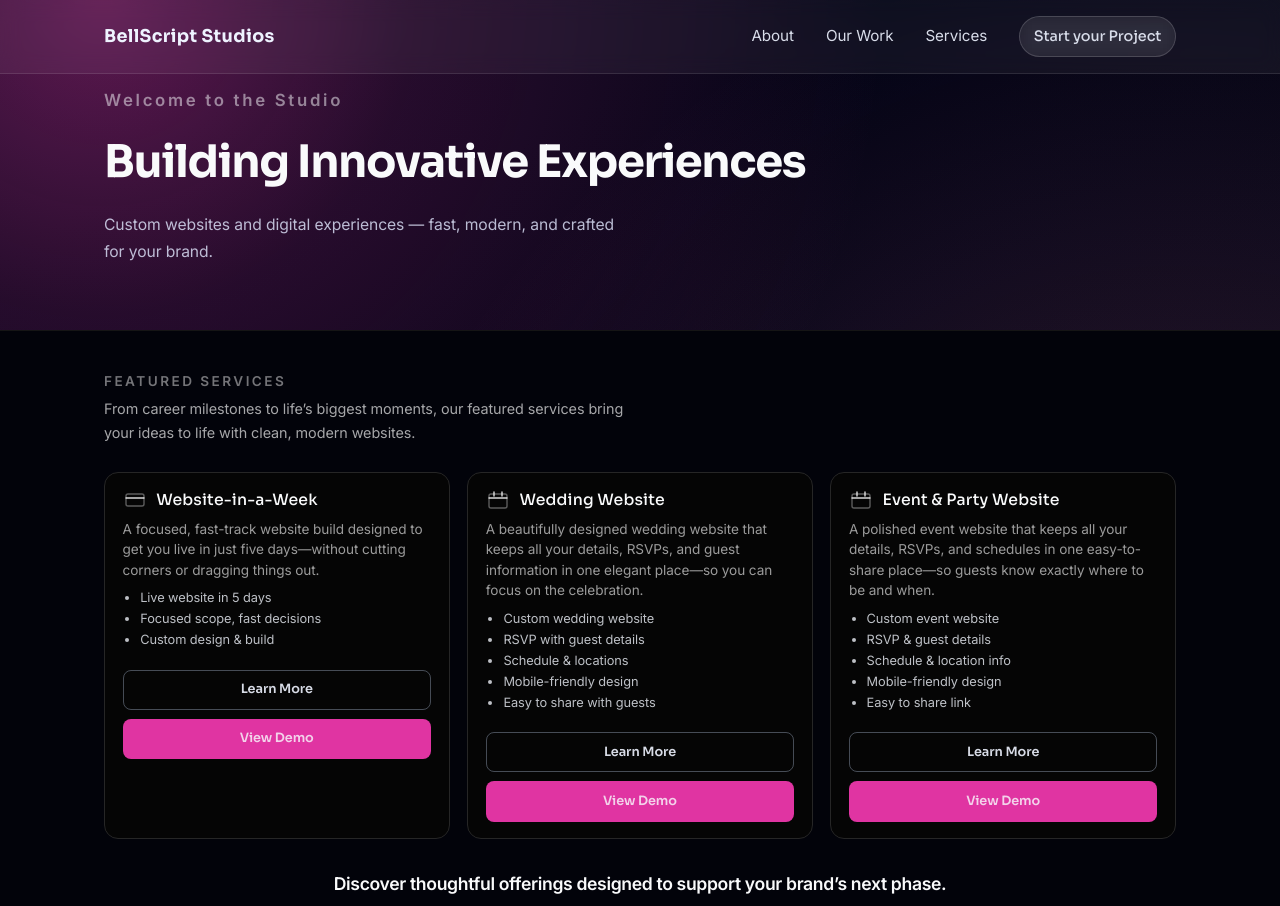
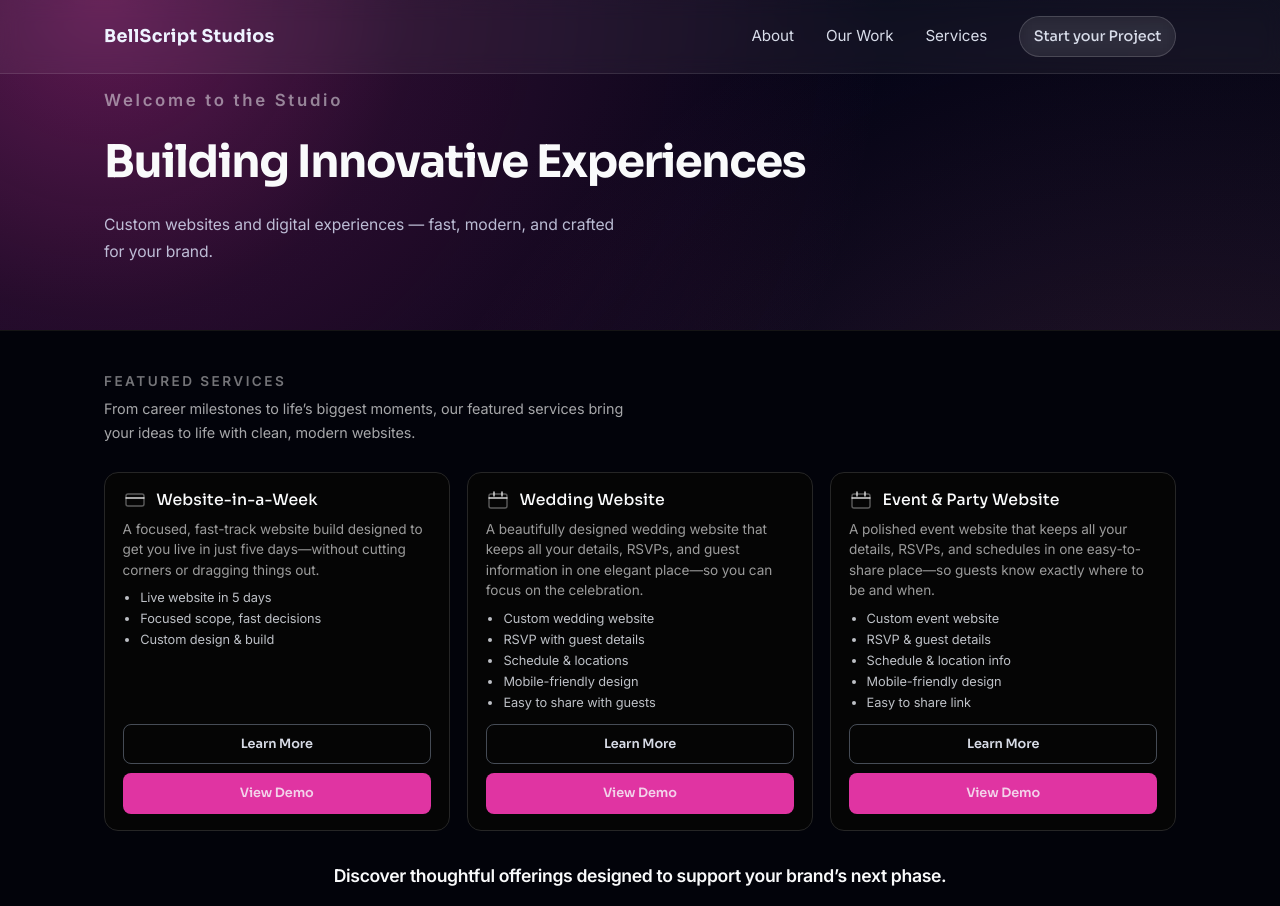
Before and after one commit to BellScriptStudios/bellscript-v2, a Next.js app: page / in a window 1280 px wide. Shown: the top 906 px of the page. Built offline with nearby package versions, Linux system fonts and the light colour scheme; a web font is replaced by a local one.

Commit message:
update: service card uniform height to card next ot it. stick cta row of service card to bottom of card

```diff
--- a/src/app/Styles/ServiceCard.module.css
+++ b/src/app/Styles/ServiceCard.module.css
@@ -3,6 +3,7 @@
   display: flex;
   flex-direction: column;
   gap: 0.25rem;
+  height: 100%;
 
   padding: 0.9rem 1rem;
   border-radius: 14px;
@@ -97,9 +98,10 @@
 }
 
 .ctaRow {
-  margin-top: 0.5rem;
+  margin-top: auto;
   display: flex;
   flex-direction: column;
+
   gap: 0.55rem;
 }
 
```
